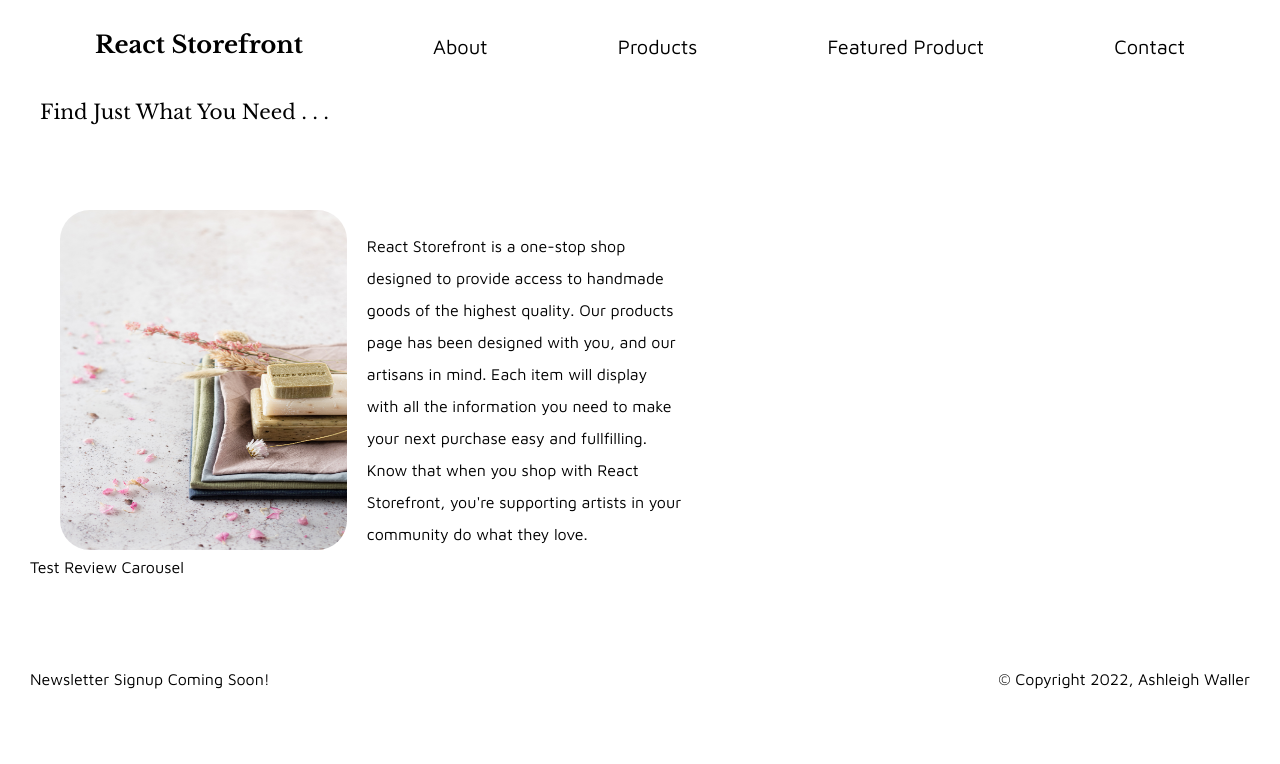
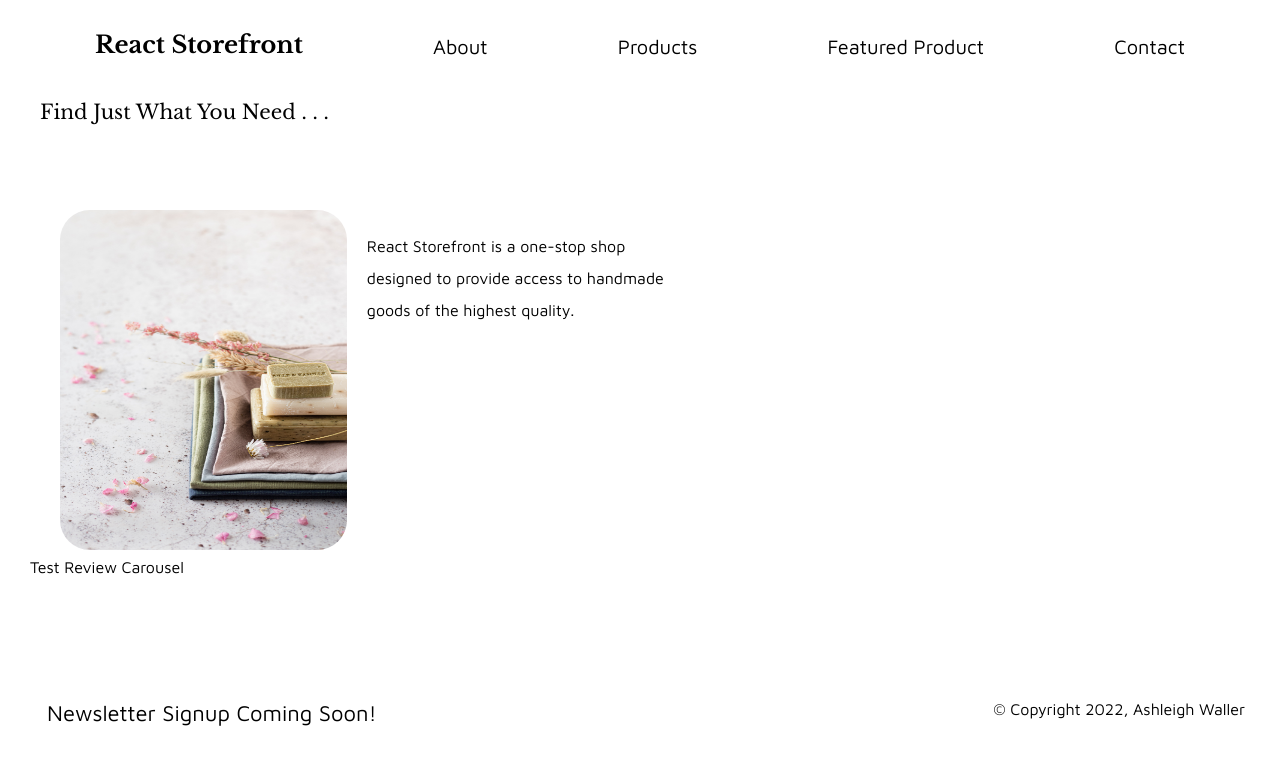
Before and after one commit to ashleighrene/React-Storefront, a React (Create React App) app: page /home in a window 1280 px wide. Shown: the top 764 px of the page. Built offline with nearby package versions, Linux system fonts and the light colour scheme.

Commit message:
Style API data on products page

```diff
--- a/src/components/Footer/Footer.css
+++ b/src/components/Footer/Footer.css
@@ -1,13 +1,16 @@
 .mainFooter {
 	display: flex;
 	justify-content: space-between;
+	align-items: center;
 	margin: 20px 20px -10px 20px;
-	height: 5%;
-	padding: 10px;
-	margin: 20px;
+	height: 10%;
+	padding: 40px 15px 5px 15px;
 }
 
 .newsletter {
+	font-size: 22px;
+	padding-left: 12px;
 }
 .copyright {
+	font-size: 16px;
 }
--- a/src/components/Footer/Footer.js
+++ b/src/components/Footer/Footer.js
@@ -4,7 +4,7 @@ import React from 'react';
 function Footer(props) {
 	return (
 		<footer className='mainFooter'>
-			<span className='newsLetter'>Newsletter Signup Coming Soon!</span>
+			<span className='newsletter'>Newsletter Signup Coming Soon!</span>
 			<span className='copyright'>&copy; Copyright 2022, Ashleigh Waller</span>
 		</footer>
 	);
--- a/src/components/Home/Home.js
+++ b/src/components/Home/Home.js
@@ -18,11 +18,7 @@ function Home(props) {
 				<div className='introTextContainer'>
 					<p>
 						React Storefront is a one-stop shop designed to provide access to
-						handmade goods of the highest quality. Our products page has been
-						designed with you, and our artisans in mind. Each item will display
-						with all the information you need to make your next purchase easy
-						and fullfilling. Know that when you shop with React Storefront,
-						you're supporting artists in your community do what they love.
+						handmade goods of the highest quality.
 					</p>
 				</div>
 			</main>
--- /dev/null
+++ b/src/components/ProductsPage/Products.css
@@ -0,0 +1,24 @@
+/* For the card layout*/
+
+/*React Review Lab Craigslist*/
+
+.productCard {
+	border: 1px solid rgb(197, 193, 193);
+	border-radius: 4px;
+	/* shadow transitions: https://www.w3schools.com/howto/howto_css_cards.asp */
+	box-shadow: 0 4px 8px 0 rgba(0, 0, 0, 0.2);
+	transition: box-shadow 0.3s;
+}
+
+.productCard:hover {
+	box-shadow: 0 8px 16px 0 rgba(0, 0, 0, 0.4);
+	cursor: pointer;
+}
+
+.productCard__img {
+	object-fit: cover;
+	width: 100%;
+	height: 100%;
+	padding-bottom: 10px;
+	border-bottom: 1px solid rgb(158, 152, 152);
+}
--- /dev/null
+++ b/src/components/ProductsPage/Products.js
@@ -0,0 +1,16 @@
+import './Products.css';
+import React from 'react';
+
+function Products(props) {
+	return (
+		<div className='productCard'>
+			<img
+				className='productCard__img'
+				src={props.product.image}
+				alt={props.product.title}
+			/>
+		</div>
+	);
+}
+
+export default Products;
--- a/src/components/ProductsPage/ProductsPage.css
+++ b/src/components/ProductsPage/ProductsPage.css
@@ -1,9 +1,18 @@
-.productsGontainer {
+/* For help with the card layout*/
+
+/*https://getflywheel.com/layout/card-layout-css-grid-layout-how-to/
+
+https://dev.to/yadprab/create-card-components-using-css-grids-39a2
+*/
+
+.productsGallery {
 	display: grid;
 	grid-template-columns: repeat(auto-fill, minmax(250px, 1fr));
 	grid-auto-rows: minmax(250px, auto);
 	grid-gap: 1rem;
 	margin: 0 auto;
-	max-width: 1200px;
+	max-width: 1400px;
+	max-height: 1400px;
 	padding: 1rem;
+	overflow: scroll;
 }
--- a/src/components/ProductsPage/ProductsPage.js
+++ b/src/components/ProductsPage/ProductsPage.js
@@ -1,5 +1,6 @@
 import './ProductsPage.css';
 import React, { useState, useEffect } from 'react';
+import Products from './Products';
 
 function ProductsPage(props) {
 	const [product, setProduct] = useState([]);
@@ -18,11 +19,9 @@ function ProductsPage(props) {
 	}
 	return (
 		<section className='productsGallery'>
-			{product.map((products) => (
-				<div key={products.id}>
-					<img src={products.img} alt={products.title} />
-				</div>
-			))}
+			{product.map((product) => {
+				return <Products product={product} key={product.id} />;
+			})}
 		</section>
 	);
 }
```
Also changed, not shown: src/components/ProductsPage/ProductDetails.css (+14 -0 lines), src/components/ProductsPage/ProductDetails.js (+14 -2 lines).
